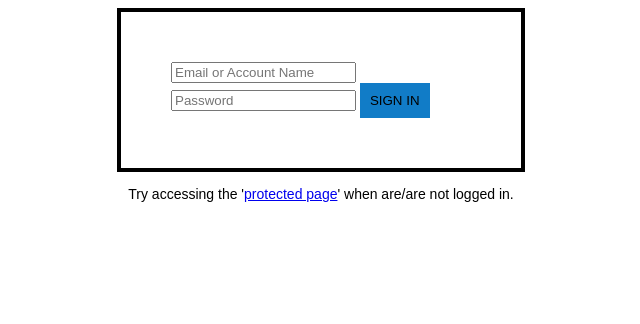
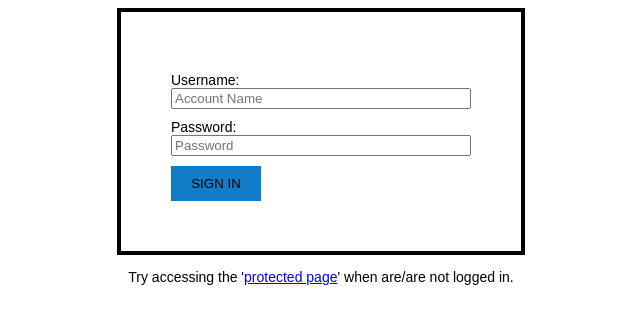
Before and after one commit to Juicybruce/uni-kit202-tutorial1, a PHP site: page /login.php in a window 1280 px wide. Shown: the top 324 px of the page, without its empty margins (319-959 px from the left). Run offline with PHP 8.4, Linux system fonts and the light colour scheme.

Commit message:
finishing tutorial 9 work

```diff
--- a/Tutorial 8/login.php
+++ b/Tutorial 8/login.php
@@ -73,7 +73,12 @@ function check_username($user) : bool
     }
 
     form {
-      display: block;
+      display: flex;
+      flex-direction: column;
+    }
+
+    label {
+      padding-top: 10px;
     }
 
     #hint {
@@ -81,7 +86,9 @@ function check_username($user) : bool
     }
 
     .button {
+      max-width: 30%;
       text-transform: uppercase;
+      margin-top: 10px;
       padding: 10px;
       border: none;
       background-color: #117cc7;
@@ -90,13 +97,13 @@ function check_username($user) : bool
 </head>
 <body>
   <div id="wrapper">
-
     <form class="login-form" name="login-form" method="POST" action="<?php echo htmlspecialchars($_SERVER["PHP_SELF"]); ?>">
-      <input type="text" id="username" name="username" placeholder="Email or Account Name">
+      <label for="username">Username:</label>
+      <input type="text" id="username" name="username" placeholder="Account Name">
+      <label for="password">Password:</label>
       <input type="password" id="pass" name="password" required placeholder="Password">
       <input class="button" name="btnSubmit" type="submit" value="Sign In"></input>
     </form>
-
     <?php if ( $invalid_login === true ): // Add PHP code here to display an error message if the login attempt is invalid. ?>
       <div class="error-text"> Invalid Username or Password.<br>Please try again</div>
     <?php endif; ?>
```
Also changed, not shown: Tutorial 8/adduser.php (+34 -6 lines).
